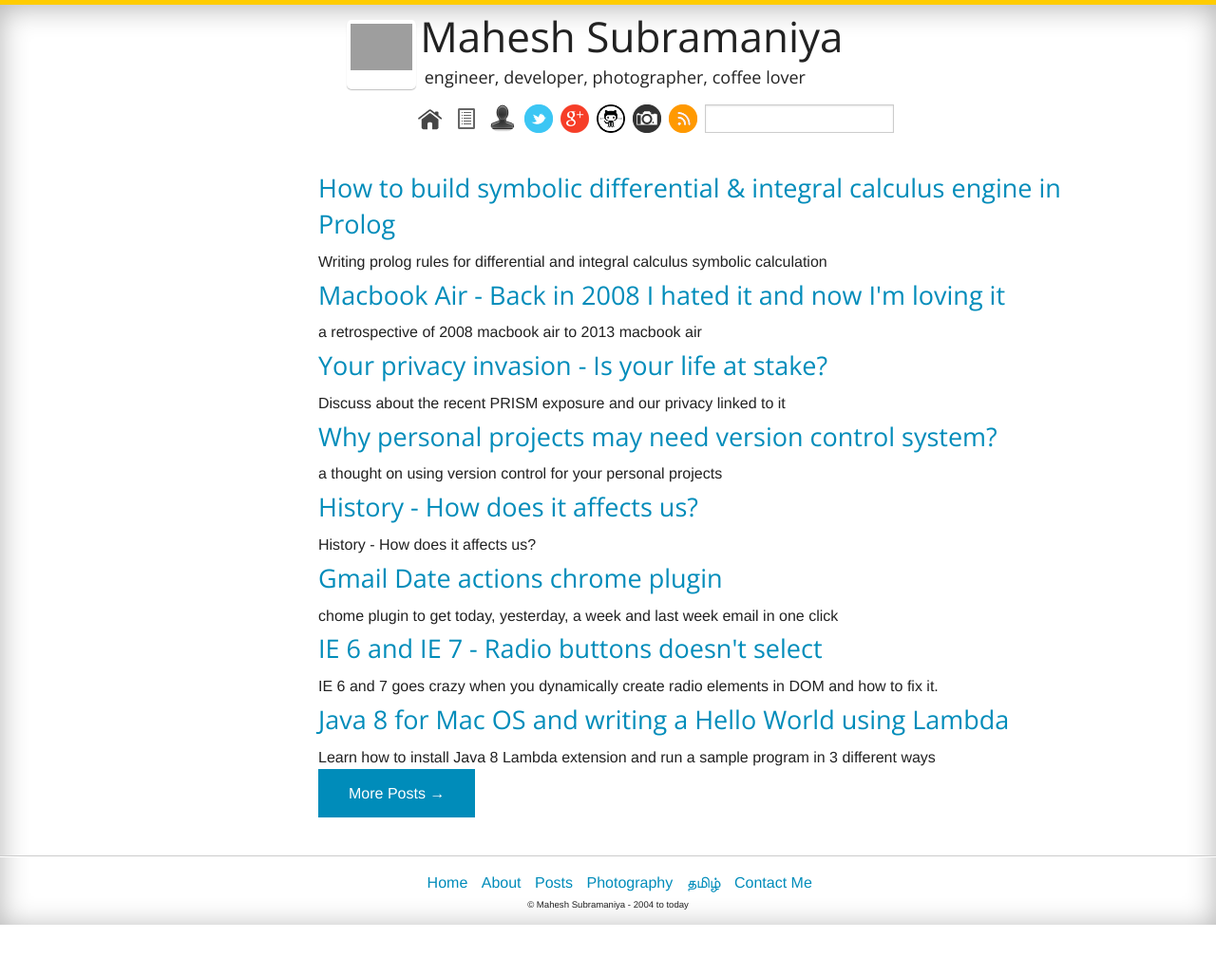
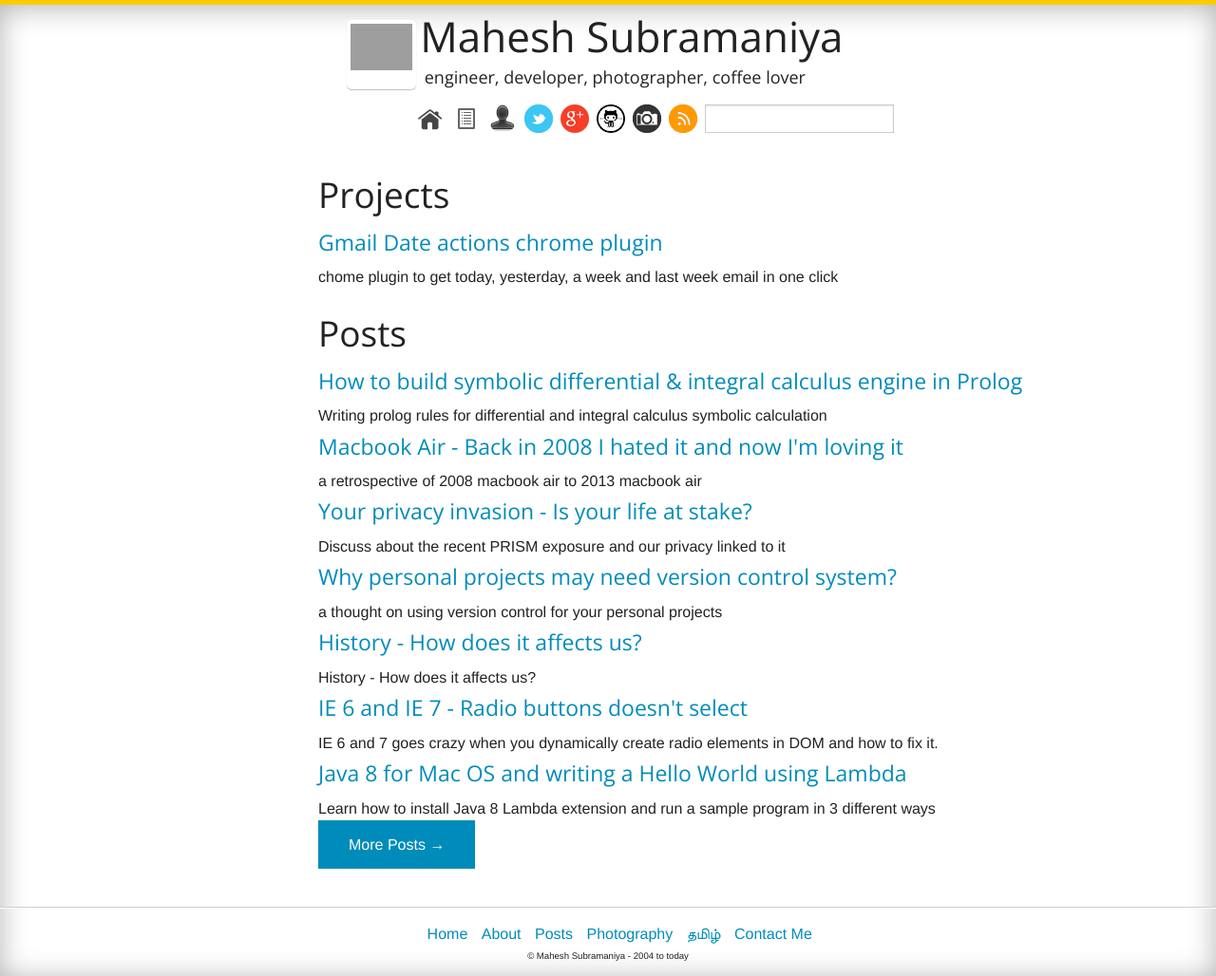
Before and after one commit to maheshsubramaniya/maheshsubramaniya.github.com, a Jekyll site: the page built from index.html, in a window 1280 px wide. Shown: the whole page at 95% size. Built offline with Jekyll 4.4.1, drawn with Linux system fonts in a browser that asks for light colours; Markdown is read by kramdown in place of the engine named in the settings; the list of posts is cut into pages by our own code; comment, search, counter and statistics services are not loaded; before the commit the page ends 974 px from its top, so only the background shows below that; grey boxes are pictures that could not be loaded.

Commit message:
added project list to the home page

```diff
--- a/index.html
+++ b/index.html
@@ -7,13 +7,37 @@
 ---
 
 <ul class="no-bullet">
+	<h2>Projects</h2>
+
+	{% for post in site.categories.projects limit:5 %}
+		<li>
+			<article class="homepage post">
+				<header class="post-header">
+					<h4 class="post-title">
+					{% if post.project_url %}
+						{% assign url = post.project_url %}
+					{%else %}
+						{% assign url = post.url %}
+					{% endif %}
+						<a href="{{ url }}">{{ post.title }}
+						</a>
+					</h4>
+				</header>
+			  	<div class="excerpt">{{ post.excerpt }}</div>
+			</article>
+		</li>
+	{% endfor %}
+</ul>
+
+<ul class="no-bullet">
+	<h2>Posts</h2>
 	{% for post in site.posts limit:10 %}
-		{% if post.categories contains 'not-home' %}
+		{% if post.categories contains 'not-home' or post.categories contains 'projects' %}
 		{% else %}
 			<li>
 				<article class="homepage post">
 					<header class="post-header">
-						  <h3 class="post-title"><a href="{{ post.url }}">{{ post.title }}</a></h3>
+						  <h4 class="post-title"><a href="{{ post.url }}">{{ post.title }}</a></h4>
 					</header>
 				  	<div class="excerpt">{{ post.excerpt }}</div>
 				</article>
```
